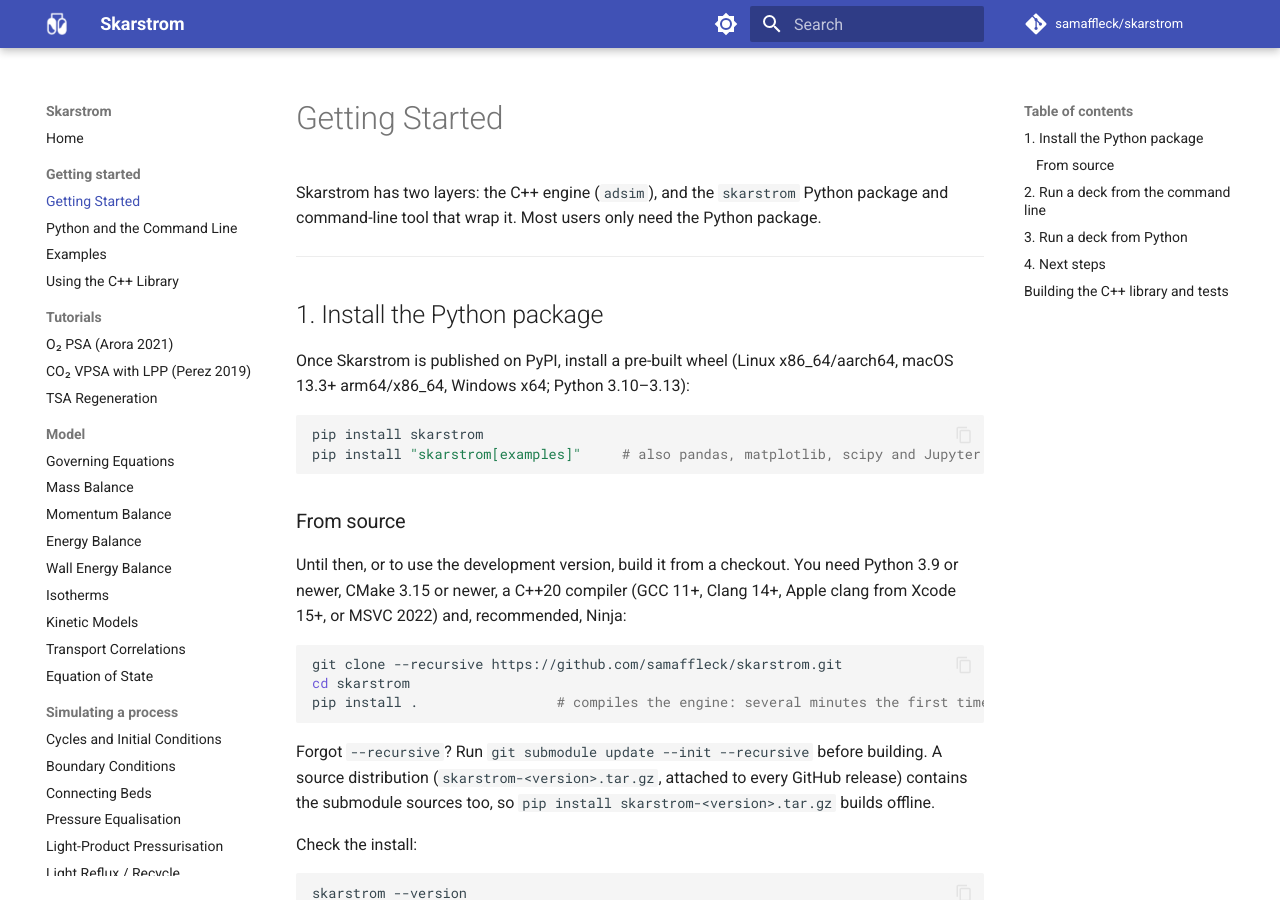
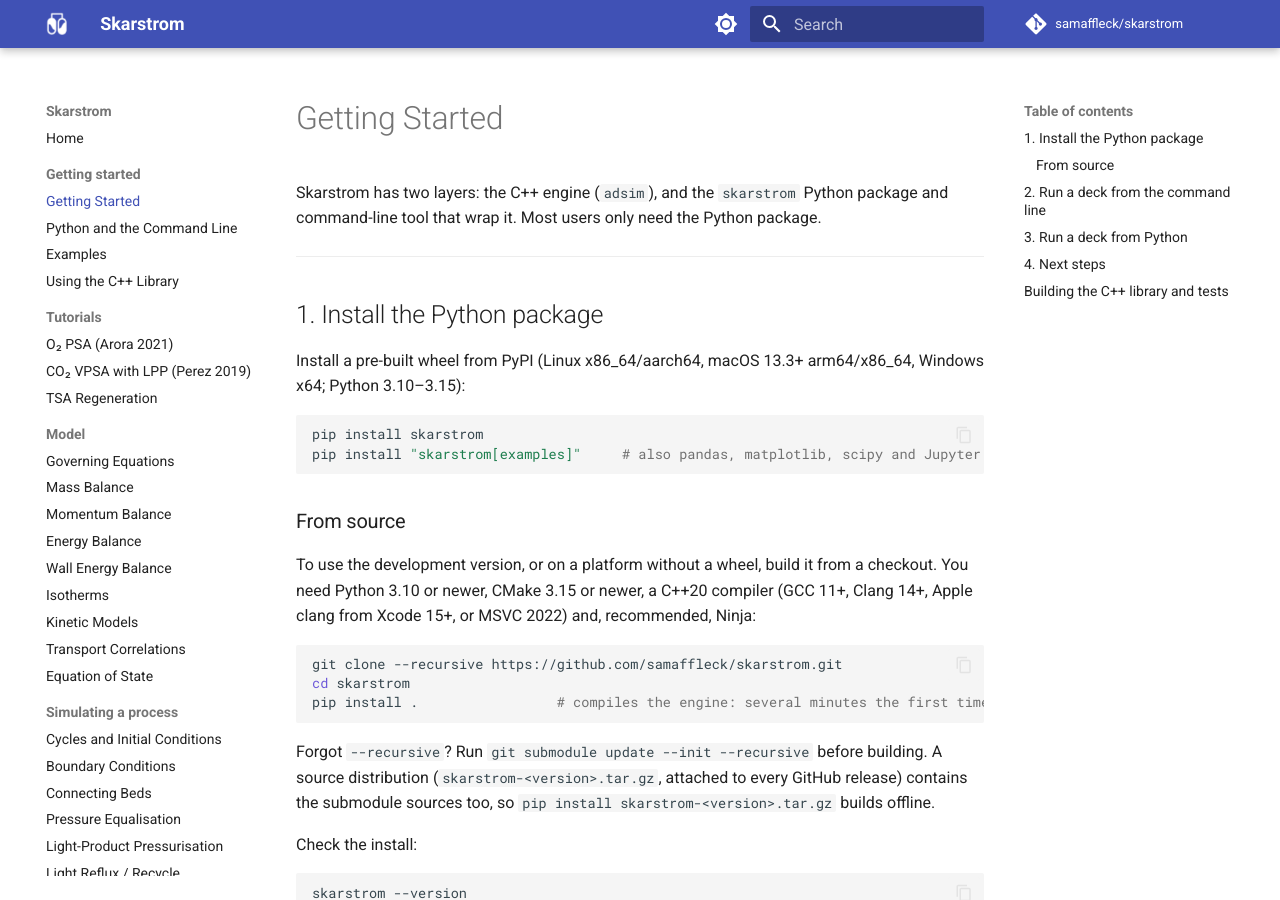
Before and after one commit to samaffleck/skarstrom, an MkDocs documentation site: the page built from docs/getting-started.md, in a window 1280 px wide and 900 px high. Built offline with MkDocs 1.6.1 and Material for MkDocs 9.7.7, drawn with Linux system fonts in a browser that asks for light colours; comment, search, counter and statistics services are not loaded.

Commit message:
Release 0.1.0: build wheels for CPython 3.10-3.15
- cibuildwheel v2.23.3 -> v4.3.1, which builds CPython 3.14 and 3.15
  (v2 cannot); add cp314 and cp315 to [tool.cibuildwheel] build.
- requires-python >=3.10, matching the oldest wheel (3.9 is end of life
  and had no wheel, so pip fell back to a source build).
- CHANGELOG: the unreleased changes become 0.1.0 (2026-10-20);
  CITATION.cff gains date-released.
- Docs no longer say "once published on PyPI".

Co-Authored-By: Claude Opus 5.5 <noreply@anthropic.com>
Claude-Session: https://claude.ai/code/session_012V9VGNrwz8NzHT1CuiCDHp
Signed-off-by: Claude <noreply@anthropic.com>

````diff
--- a/docs/getting-started.md
+++ b/docs/getting-started.md
@@ -6,7 +6,7 @@ Skarstrom has two layers: the C++ engine (`adsim`), and the `skarstrom` Python p
 
 ## 1. Install the Python package
 
-Once Skarstrom is published on PyPI, install a pre-built wheel (Linux x86_64/aarch64, macOS 13.3+ arm64/x86_64, Windows x64; Python 3.10–3.13):
+Install a pre-built wheel from PyPI (Linux x86_64/aarch64, macOS 13.3+ arm64/x86_64, Windows x64; Python 3.10–3.15):
 
 ```bash
 pip install skarstrom
@@ -15,7 +15,7 @@ pip install "skarstrom[examples]"     # also pandas, matplotlib, scipy and Jupyt
 
 ### From source
 
-Until then, or to use the development version, build it from a checkout. You need Python 3.9 or newer, CMake 3.15 or newer, a C++20 compiler (GCC 11+, Clang 14+, Apple clang from Xcode 15+, or MSVC 2022) and, recommended, Ninja:
+To use the development version, or on a platform without a wheel, build it from a checkout. You need Python 3.10 or newer, CMake 3.15 or newer, a C++20 compiler (GCC 11+, Clang 14+, Apple clang from Xcode 15+, or MSVC 2022) and, recommended, Ninja:
 
 ```bash
 git clone --recursive https://github.com/samaffleck/skarstrom.git
--- a/pyproject.toml
+++ b/pyproject.toml
@@ -7,7 +7,7 @@ name = "skarstrom"
 dynamic = ["version"]
 description = "Pressure and temperature swing adsorption (PSA/VSA/TSA) cycle simulator"
 readme = "python/README.md"
-requires-python = ">=3.9"
+requires-python = ">=3.10"
 # Licence: keep in step with LICENSE, NOTICE, README.md (badge) and CITATION.cff.
 license = "Apache-2.0"
 license-files = ["LICENSE", "NOTICE", "THIRD_PARTY_NOTICES.md"]
@@ -107,7 +107,7 @@ result = "{value}{suffix}"
 testpaths = ["python/tests"]
 
 [tool.cibuildwheel]
-build = "cp310-* cp311-* cp312-* cp313-*"
+build = "cp310-* cp311-* cp312-* cp313-* cp314-* cp315-*"
 skip = "*-musllinux_* *-win32 *-manylinux_i686"
 build-verbosity = 1
 test-extras = ["test"]
````
Also changed, not shown: AGENTS.md (+1 -1 lines), CHANGELOG.md (+5 -5 lines), RELEASING.md (+1 -1 lines), docs/python.md (+2 -2 lines), 2 other files.
